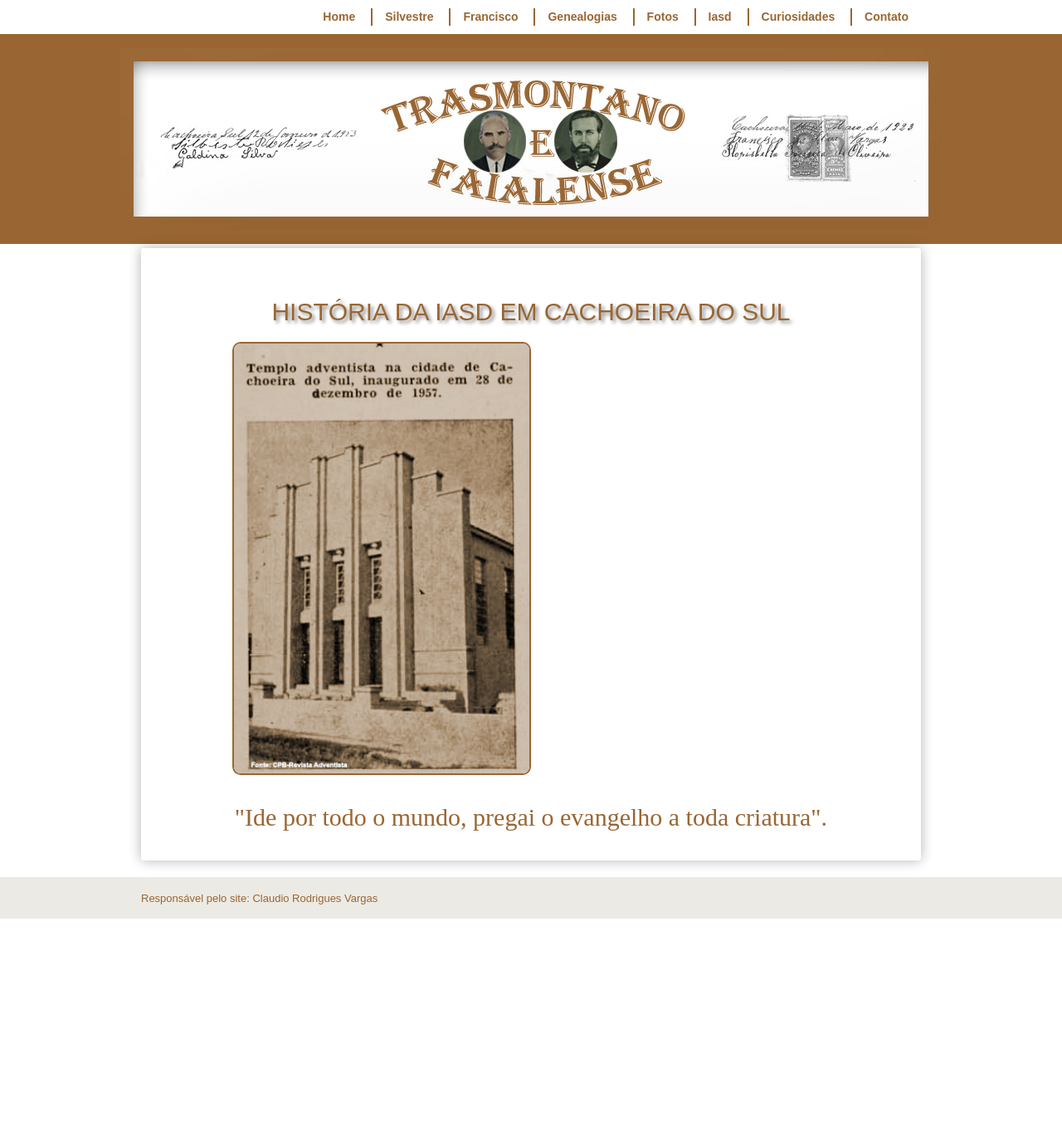
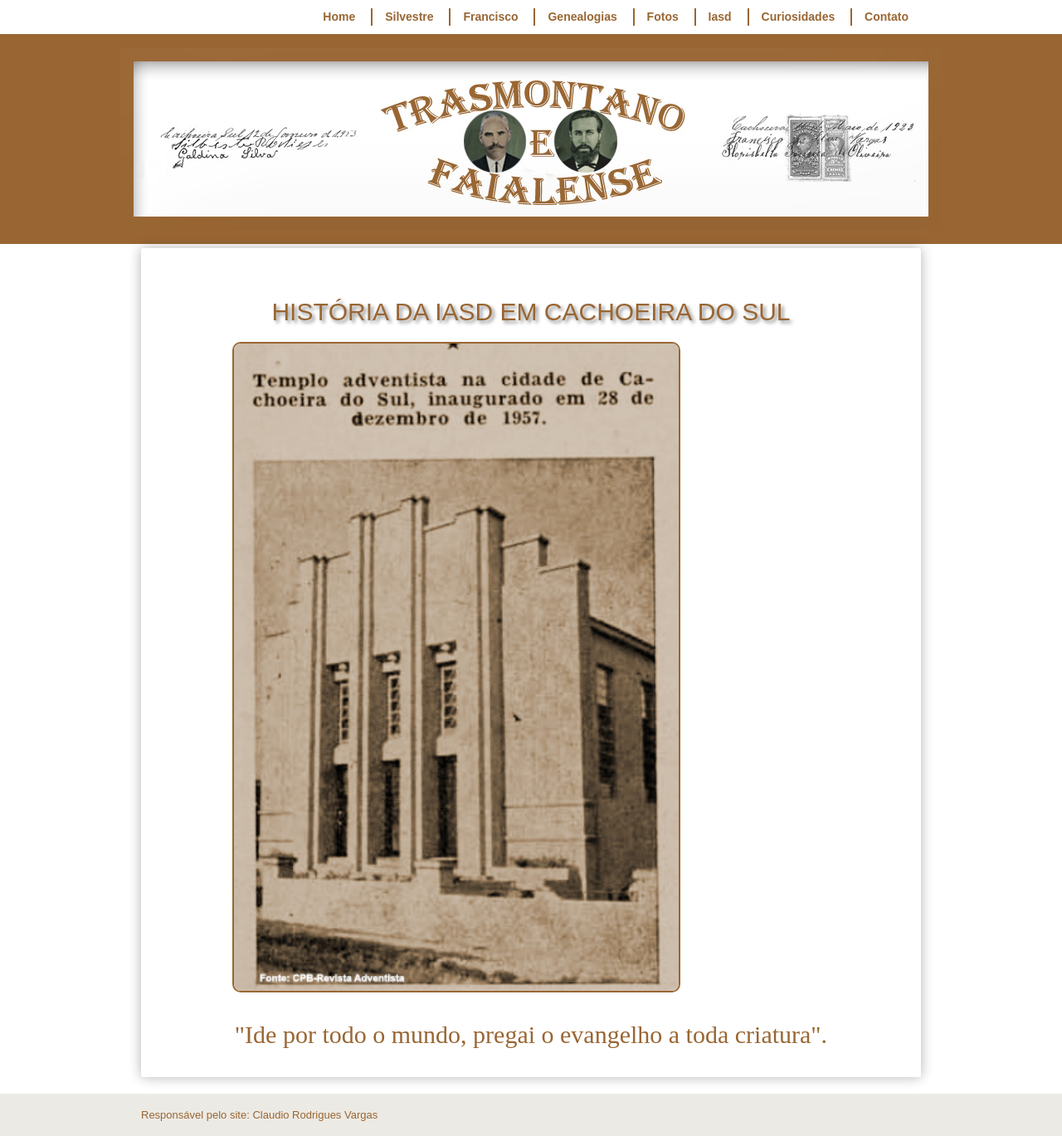
Before and after one commit to claudiovargas1955/claudiovargas1955.github.io, a Jekyll site: the page built from _pages/história-da-iasd-cachoeira.html, in a window 1280 px wide. Shown: the whole page at 83% size. Built offline with Jekyll 4.4.1, drawn with Linux system fonts in a browser that asks for light colours; some web fonts are replaced; before the commit the page ends 1107 px from its top, so only the background shows below that.

Commit message:
Update história-da-iasd-cachoeira.html

```diff
--- a/_pages/história-da-iasd-cachoeira.html
+++ b/_pages/história-da-iasd-cachoeira.html
@@ -70,8 +70,8 @@ details[open] summary {color:#996633;
 
 figure.foto-legenda { position: relative;
                     }
-figure.foto-legenda img { width: 40%;
-                          height: 50%;
+figure.foto-legenda img { width: 60%;
+                          height: 60%;
                           margin-left:90px;
                         }
  figure.foto-legenda figcaption { opacity: 0;
@@ -80,8 +80,8 @@ figure.foto-legenda img { width: 40%;
                                   top: 0px;
                                   background-color: rgba(0,0,0, 0.3);
                                   color: white;
-                                  width: 80%;
-                                  height: 100%;
+                                  width: 60%;
+                                  height: 60%;
                                   padding-left: 10px;
                                   box-sizing: border-box;
                                   transition:opacity 1s;
```
